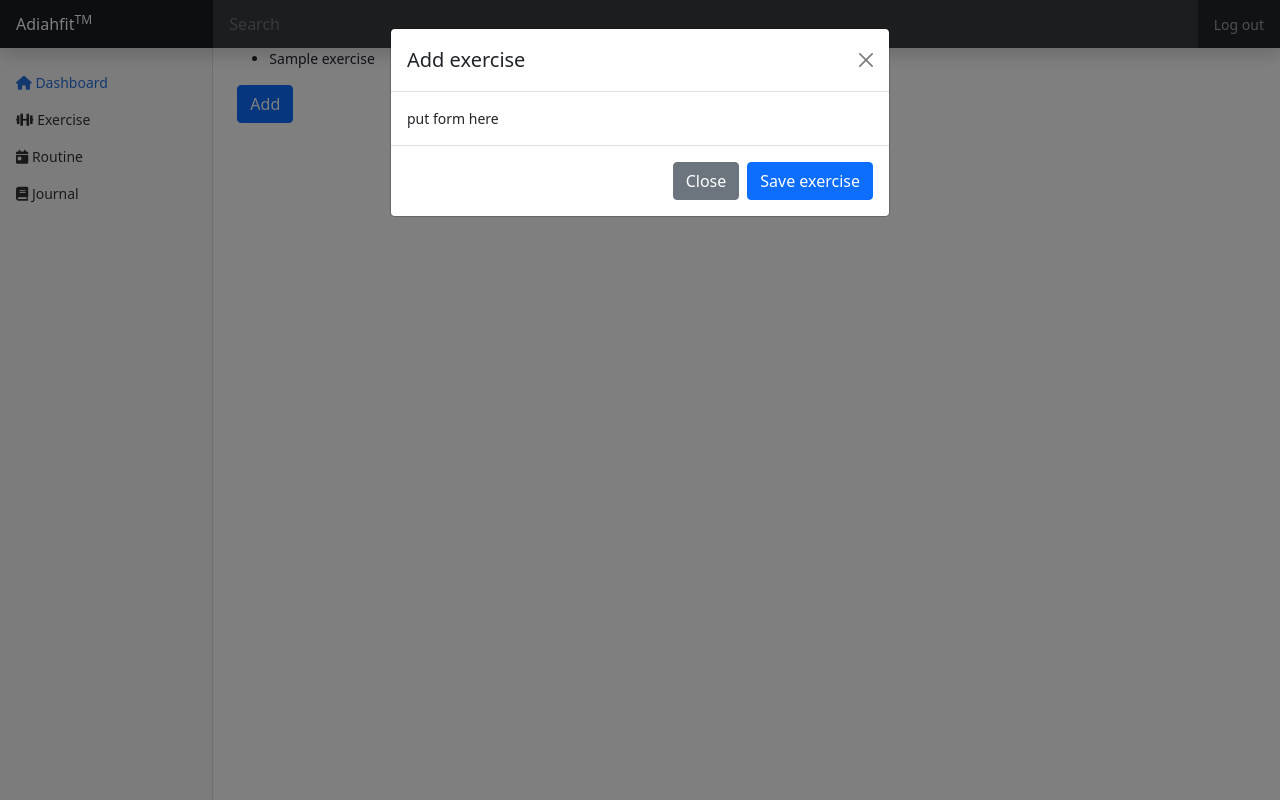
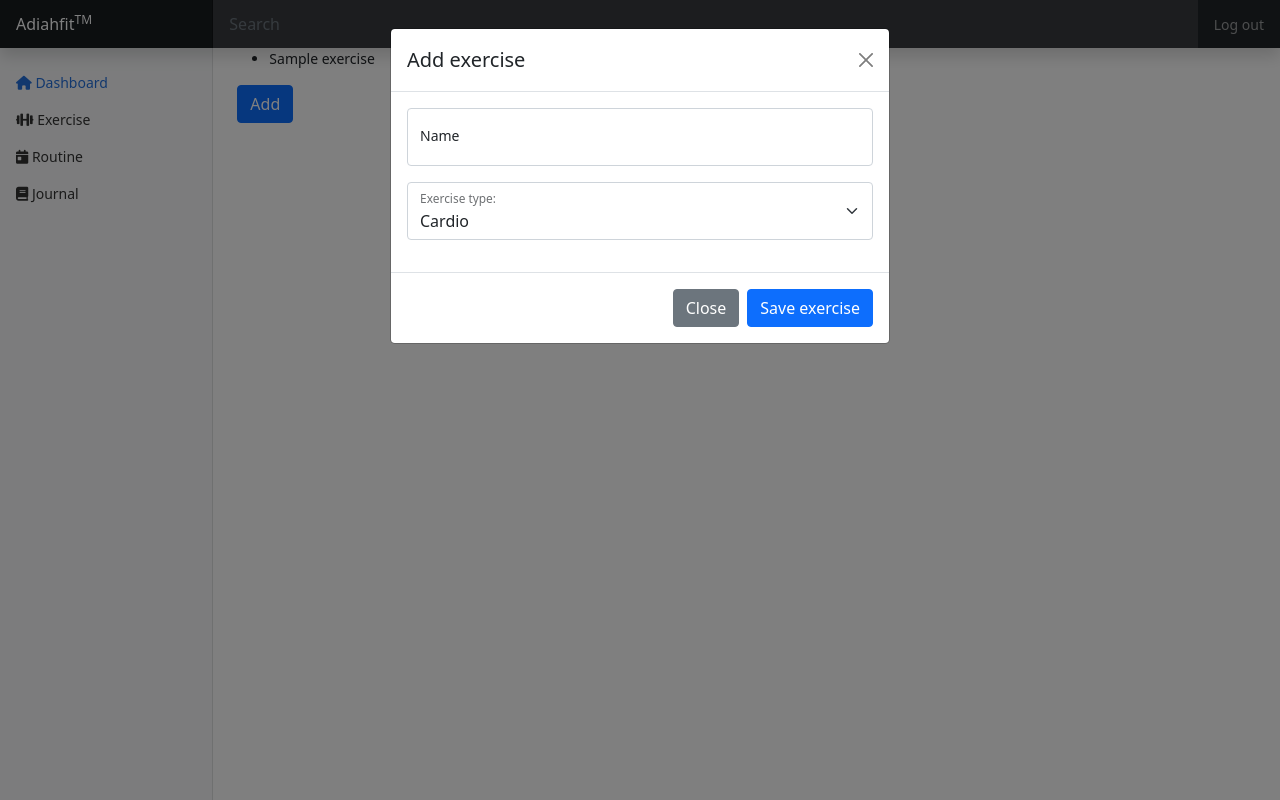
Before and after one commit to nathanieladiah/gymlog, a Django app: page /exercise in a window 1280 px wide, after a click on "Add". Run offline with Django 3.2, Linux system fonts and the light colour scheme; a user stored in the database is signed in; tables that the repository leaves empty hold one stand-in row (values such as "Sample post").

Commit message:
Add new exercise form to modal in exercise page

```diff
--- a/logger/templates/logger/exercise.html
+++ b/logger/templates/logger/exercise.html
@@ -23,7 +23,22 @@
 					<button type="button" class="btn-close" data-bs-dismiss="modal" aria-label="close"></button>
 				</div>
 				<div class="modal-body">
-					put form here
+					<!-- Add exercise form -->
+					<form id="newexercise_form" method="POST" action="#">
+						{% csrf_token %}
+						<div class="form-floating mb-3">
+							<input class="form-control" id="exercise_name" type="text" name="name" autocomplete="off" placeholder="Name">
+							<label for="exercise_name">Name</label>
+						</div>
+						<div class="form-floating mb-3">
+							<select class="form-select" id="floatingSelect" aria-label="Floating label select example">
+								{% for method in methods %}
+									<option value="{{ method.0 }}">{{ method.1 }}</option>
+								{% endfor %}
+							</select>
+							<label for="floatingSelect">Exercise type:</label>
+						</div>
+					</form>
 				</div>
 				<div class="modal-footer">
 					<button type="button" class="btn btn-secondary" data-bs-dismiss="modal">Close</button>
--- a/logger/views.py
+++ b/logger/views.py
@@ -8,6 +8,11 @@ from django.urls import reverse
 from .models import User, Exercise
 from django.db import IntegrityError
 # Create your views here.
+
+METHODS = (
+	("car", "Cardio"),
+	("wgt", "Strength Training")
+)
 
 def index(request):
 	return render(request, "logger/index.html")
@@ -78,5 +83,6 @@ def exercise(request):
 	exercises = Exercise.objects.filter(user=user).all()
 
 	return render(request, "logger/exercise.html", {
-		"exercises": exercises
+		"exercises": exercises,
+		"methods": METHODS
 	})
```
